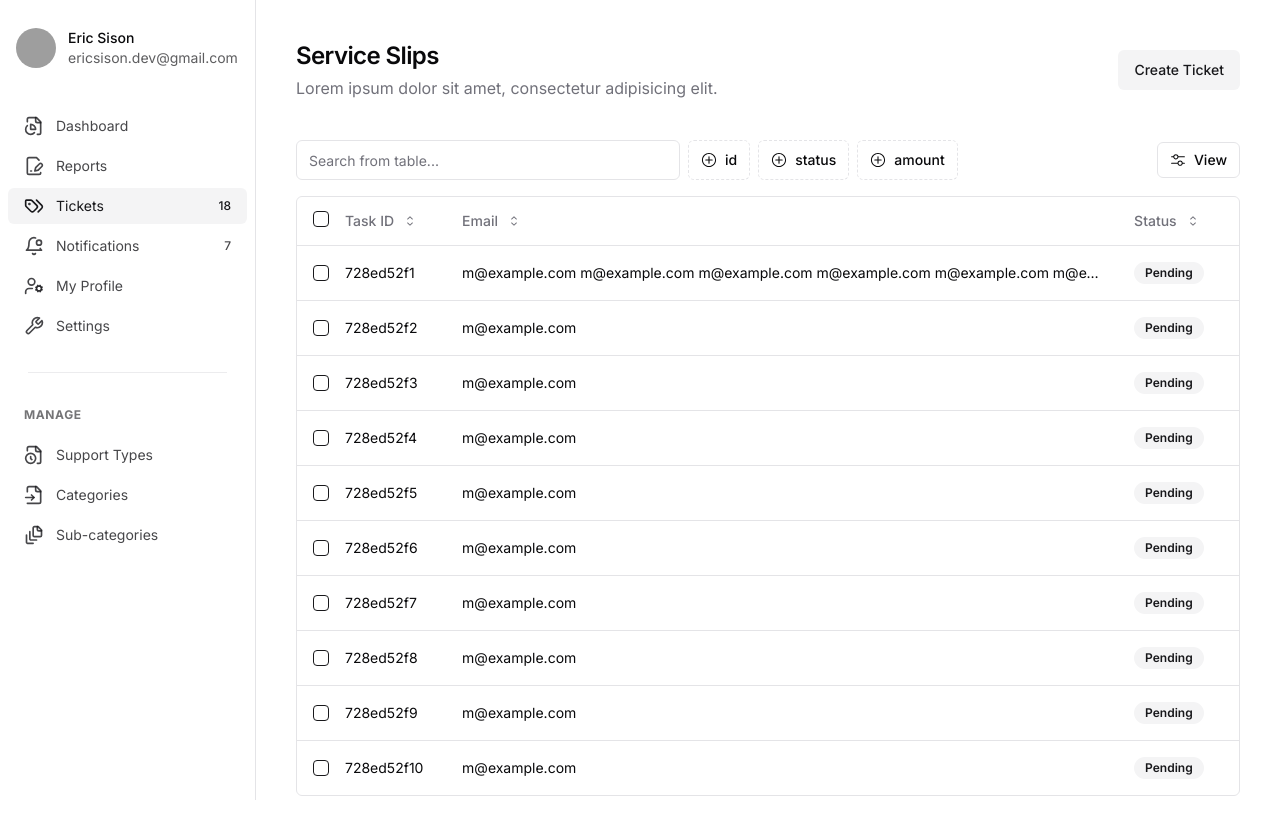
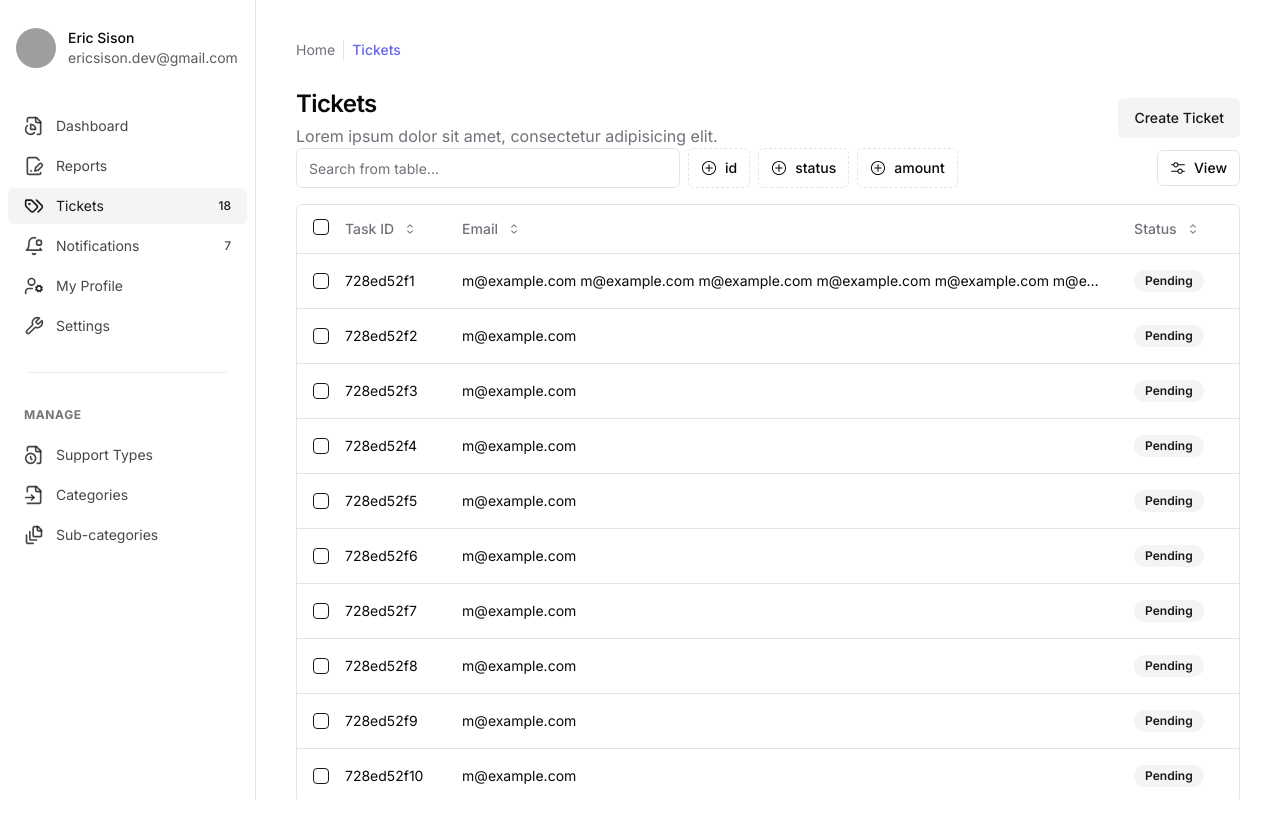
Before and after one commit to eric-sison/ssms-app, a Next.js app: page /tickets in a window 1280 px wide. Built offline with nearby package versions, Linux system fonts and the light colour scheme; grey boxes are pictures that could not be loaded.

Commit message:
added breadcrumbs component

```diff
--- a/src/app/(main)/tickets/page.tsx
+++ b/src/app/(main)/tickets/page.tsx
@@ -1,5 +1,6 @@
 import { PageHeading } from "@/components/features/PageHeading";
 import { Payment, TicketsDataTable } from "@/components/features/TicketsDataTable";
+import { BreadCrumbs, BreadCrumbsLink } from "@/components/ui/BreadCrumbs";
 import { Button } from "@/components/ui/Button";
 
 // TODO: remove this sample data
@@ -157,23 +158,31 @@ const data: Array<Payment> = [
   },
 ];
 
+const links: BreadCrumbsLink[] = [
+  { path: "/", label: "Home" },
+  { path: "/tickets", label: "Tickets" },
+];
+
 export default function Tickets() {
   return (
-    <div className="h-full space-y-10">
+    <>
+      <div className="space-y-7">
+        <BreadCrumbs links={links} />
+
         <section className="flex justify-between">
           <PageHeading
-          title="Service Slips"
+            title="Tickets"
             subtitle="Lorem ipsum dolor sit amet, consectetur adipisicing elit."
           />
-
           <div className="flex items-center gap-2">
             <Button variant={"secondary"}>Create Ticket</Button>
           </div>
         </section>
+      </div>
 
       <section>
         <TicketsDataTable data={data} />
       </section>
-    </div>
+    </>
   );
 }
```
Lines whose indentation alone changed are shown as unchanged.
